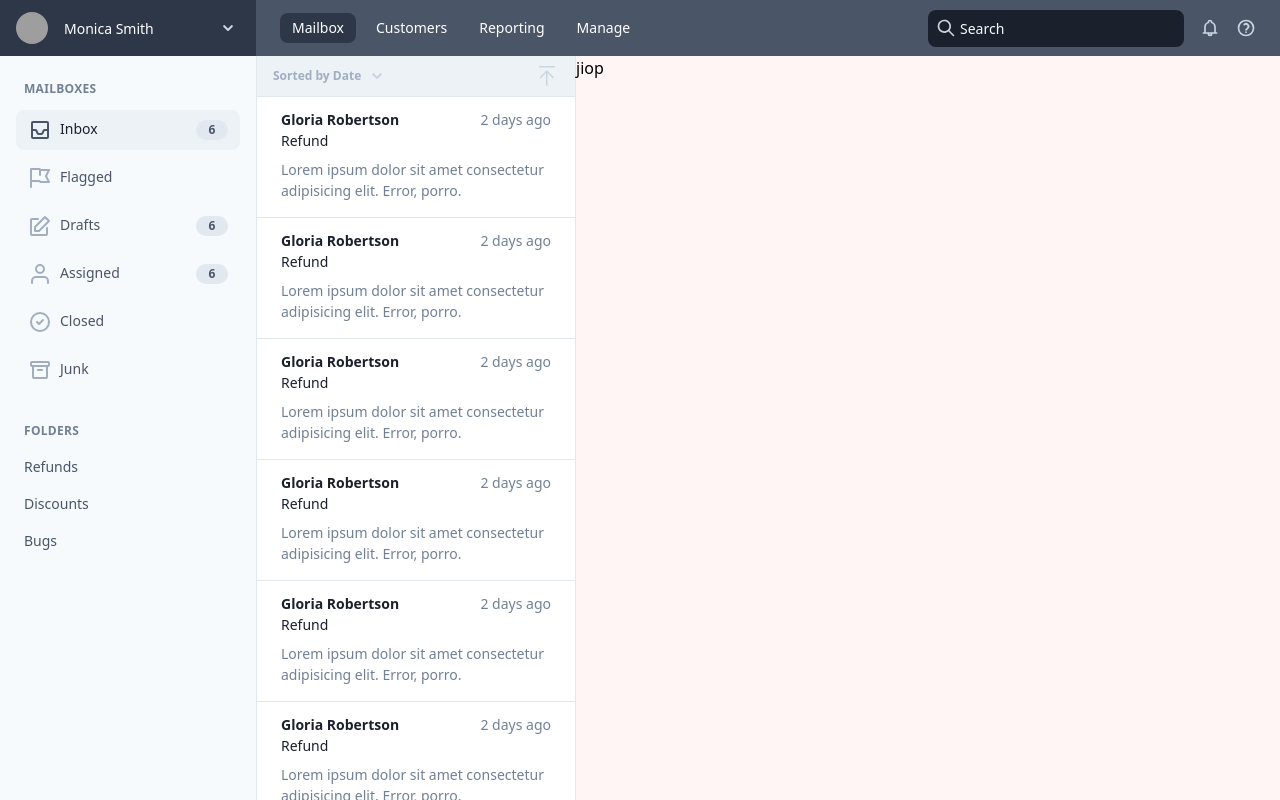
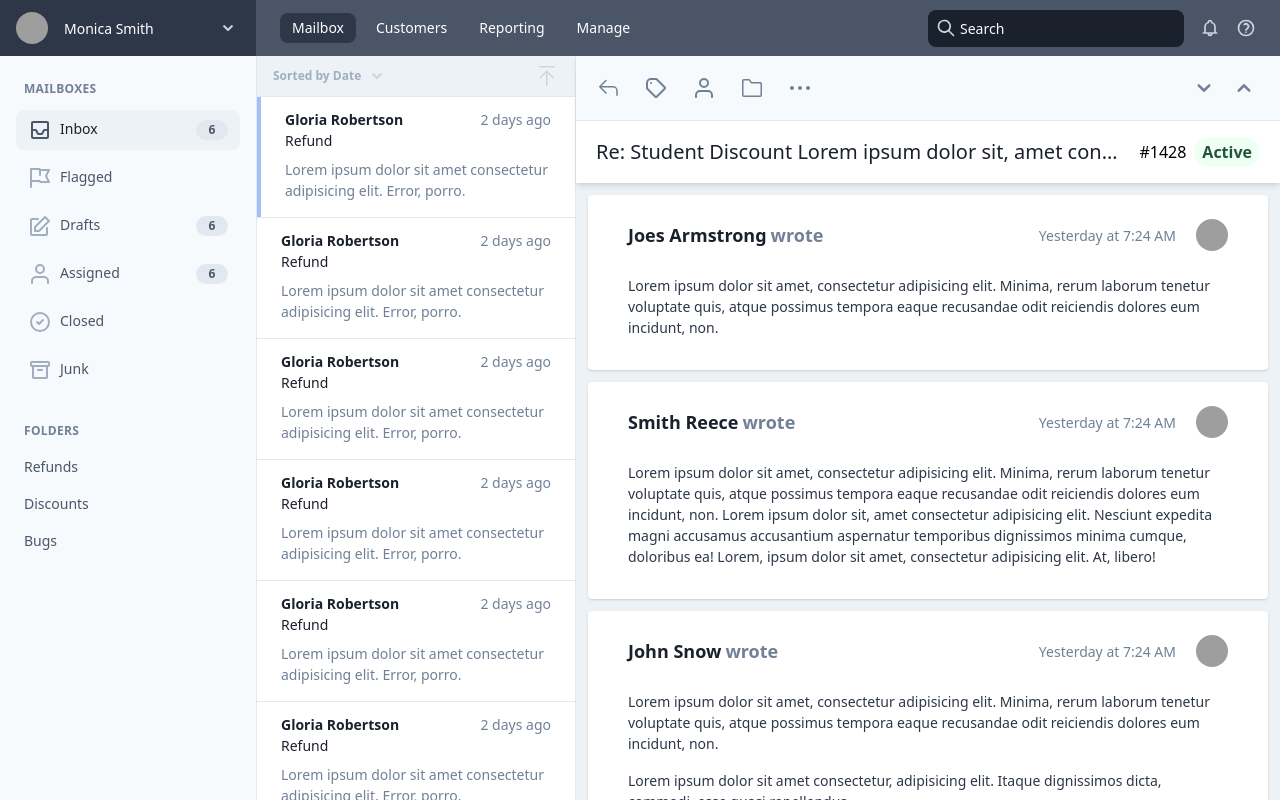
Before and after one commit to Midstackdev/vue-tailwind-workcation, a Vue app: page /inbox in a window 1280 px wide. Built offline with nearby package versions, Linux system fonts and the light colour scheme; grey boxes are pictures that could not be loaded; the HTML template or start-up script is replaced by a standard one; what @tailwindcss/custom-forms would draw is missing.

Commit message:
Inbox main content

```diff
--- /dev/null
+++ b/src/components/inbox/Content.vue
@@ -0,0 +1,117 @@
+<template>
+   <div class="flex-1 flex flex-col w-0">
+     <div class="relative shadow-md">
+       <div class="flex items-center justify-between px-5 py-4 bg-gray-100 border-b">
+        <div class="flex items-center">
+          <button class="focus:outline-none">
+           <svg class="h-6 w-6 fill-current text-gray-600" xmlns="http://www.w3.org/2000/svg" viewBox="0 0 24 24" width="24" height="24">
+            <path d="M10.53 5.03a.75.75 0 10-1.06-1.06l-6.25 6.25a.75.75 0 000 1.06l6.25 6.25a.75.75 0 101.06-1.06L5.56 11.5H17a3.248 3.248 0 013.25 3.248v4.502a.75.75 0 001.5 0v-4.502A4.748 4.748 0 0017 10H5.56l4.97-4.97z"></path>
+           </svg>
+          </button>
+          <button class="ml-6 focus:outline-none">
+           <svg class="h-6 w-6 fill-current text-gray-600" xmlns="http://www.w3.org/2000/svg" viewBox="0 0 24 24" width="24" height="24">
+            <path d="M2.59 13.41A1.98 1.98 0 0 1 2 12V7a5 5 0 0 1 5-5h4.99c.53 0 1.04.2 1.42.59l8 8a2 2 0 0 1 0 2.82l-8 8a2 2 0 0 1-2.82 0l-8-8zM20 12l-8-8H7a3 3 0 0 0-3 3v5l8 8 8-8zM7 8a1 1 0 1 1 0-2 1 1 0 0 1 0 2z"/>
+           </svg>
+          </button>
+          <button class="ml-6 focus:outline-none">
+           <svg class=" w-6 h-6 fill-current text-gray-600" xmlns="http://www.w3.org/2000/svg" viewBox="0 0 24 24" width="24" height="24">
+             <path class="heroicon-ui" d="M12 12a5 5 0 1 1 0-10 5 5 0 0 1 0 10zm0-2a3 3 0 1 0 0-6 3 3 0 0 0 0 6zm9 11a1 1 0 0 1-2 0v-2a3 3 0 0 0-3-3H8a3 3 0 0 0-3 3v2a1 1 0 0 1-2 0v-2a5 5 0 0 1 5-5h8a5 5 0 0 1 5 5v2z"/>
+           </svg>
+          </button>
+          <button class="ml-6 focus:outline-none">
+           <svg class=" w-6 h-6 fill-current text-gray-600" xmlns="http://www.w3.org/2000/svg" viewBox="0 0 24 24" width="24" height="24">
+            <path fill-rule="evenodd" d="M3.75 4.5a.25.25 0 00-.25.25v14.5c0 .138.112.25.25.25h16.5a.25.25 0 00.25-.25V7.687a.25.25 0 00-.25-.25h-8.471a1.75 1.75 0 01-1.447-.765L8.928 4.61a.25.25 0 00-.208-.11H3.75zM2 4.75C2 3.784 2.784 3 3.75 3h4.971c.58 0 1.12.286 1.447.765l1.404 2.063a.25.25 0 00.207.11h8.471c.966 0 1.75.783 1.75 1.75V19.25A1.75 1.75 0 0120.25 21H3.75A1.75 1.75 0 012 19.25V4.75z"></path>
+           </svg>
+          </button>
+          <button class="ml-6 focus:outline-none">
+           <svg class=" w-6 h-6 fill-current text-gray-600" xmlns="http://www.w3.org/2000/svg" viewBox="0 0 24 24" width="24" height="24">
+            <path fill-rule="evenodd" d="M6 12a2 2 0 11-4 0 2 2 0 014 0zm8 0a2 2 0 11-4 0 2 2 0 014 0zm6 2a2 2 0 100-4 2 2 0 000 4z"></path>
+           </svg>
+          </button>
+        </div>
+        <div class="flex items-center">
+          <button class="focus:outline-none">
+           <svg class="h-8 w-8 fill-current text-gray-600" xmlns="http://www.w3.org/2000/svg" viewBox="0 0 24 24" width="24" height="24">
+            <path d="M15.3 9.3a1 1 0 0 1 1.4 1.4l-4 4a1 1 0 0 1-1.4 0l-4-4a1 1 0 0 1 1.4-1.4l3.3 3.29 3.3-3.3z"/>
+           </svg>
+          </button>
+          <button class="ml-2 focus:outline-none">
+            <svg class="h-8 w-8 fill-current text-gray-600" xmlns="http://www.w3.org/2000/svg" viewBox="0 0 24 24" width="24" height="24">
+              <path class="heroicon-ui" d="M8.7 14.7a1 1 0 0 1-1.4-1.4l4-4a1 1 0 0 1 1.4 0l4 4a1 1 0 0 1-1.4 1.4L12 11.42l-3.3 3.3z"/>
+            </svg>
+          </button>
+        </div>
+       </div>
+       <div class="flex items-center justify-between px-5 py-4 bg-white">
+         <h3 class="text-xl text-gray-900 truncate">Re: Student Discount Lorem ipsum dolor sit, amet consectetur adipisicing elit. Porro earum sapiente, quidem non veritatis enim.</h3>
+         <div class="ml-4 flex-shrink-0">
+           <span>#1428</span>
+           <span class="ml-2 font-semibold text-green-900 bg-green-100 rounded-full px-2 py-1">Active</span>
+         </div>
+       </div>
+     </div>
+     <div class="p-3 flex-1 overflow-y-auto">
+       <article class="px-10 pt-6 pb-8 bg-white rounded lg shadow">
+         <div class="flex items-center justify-between">
+           <p class="text-lg font-semibold">
+             <span class="mr-1 text-gray-900">Joes Armstrong</span>
+             <span class="text-gray-600">wrote</span>
+           </p>
+           <div class="flex items-center">
+             <span class="text-sm text-gray-600">
+               Yesterday at 7:24 AM
+             </span>
+             <img class="ml-5 h-8 w-8 rounded-full object-cover" src="https://images.unsplash.com/photo-1533063392863-a7e43da2afeb?ixlib=rb-1.2.1&ixid=eyJhcHBfaWQiOjEyMDd9&auto=format&fit=crop&w=144&q=80" alt="">
+           </div>
+         </div>
+         <div class="mt-6 text-gray-800 text-sm">
+           <p>Lorem ipsum dolor sit amet, consectetur adipisicing elit. Minima, rerum laborum tenetur voluptate quis, atque possimus tempora eaque recusandae odit reiciendis dolores eum incidunt, non.</p>
+         </div>
+       </article>
+       <article class="mt-3 px-10 pt-6 pb-8 bg-white rounded lg shadow">
+         <div class="flex items-center justify-between">
+           <p class="text-lg font-semibold">
+             <span class="mr-1 text-gray-900">Smith Reece</span>
+             <span class="text-gray-600">wrote</span>
+           </p>
+           <div class="flex items-center">
+             <span class="text-sm text-gray-600">
+               Yesterday at 7:24 AM
+             </span>
+             <img class="ml-5 h-8 w-8 rounded-full object-cover" src="https://images.unsplash.com/photo-1533063392863-a7e43da2afeb?ixlib=rb-1.2.1&ixid=eyJhcHBfaWQiOjEyMDd9&auto=format&fit=crop&w=144&q=80" alt="">
+           </div>
+         </div>
+         <div class="mt-6 text-gray-800 text-sm">
+           <p>Lorem ipsum dolor sit amet, consectetur adipisicing elit. Minima, rerum laborum tenetur voluptate quis, atque possimus tempora eaque recusandae odit reiciendis dolores eum incidunt, non. Lorem ipsum dolor sit, amet consectetur adipisicing elit. Nesciunt expedita magni accusamus accusantium aspernatur temporibus dignissimos minima cumque, doloribus ea! Lorem, ipsum dolor sit amet, consectetur adipisicing elit. At, libero!</p>
+         </div>
+       </article>
+       <article class="mt-3 px-10 pt-6 pb-8 bg-white rounded lg shadow">
+         <div class="flex items-center justify-between">
+           <p class="text-lg font-semibold">
+             <span class="mr-1 text-gray-900">John Snow</span>
+             <span class="text-gray-600">wrote</span>
+           </p>
+           <div class="flex items-center">
+             <span class="text-sm text-gray-600">
+               Yesterday at 7:24 AM
+             </span>
+             <img class="ml-5 h-8 w-8 rounded-full object-cover" src="https://images.unsplash.com/photo-1533063392863-a7e43da2afeb?ixlib=rb-1.2.1&ixid=eyJhcHBfaWQiOjEyMDd9&auto=format&fit=crop&w=144&q=80" alt="">
+           </div>
+         </div>
+         <div class="mt-6 text-gray-800 text-sm">
+           <p>Lorem ipsum dolor sit amet, consectetur adipisicing elit. Minima, rerum laborum tenetur voluptate quis, atque possimus tempora eaque recusandae odit reiciendis dolores eum incidunt, non.</p>
+           <p class="mt-4">Lorem ipsum dolor sit amet consectetur, adipisicing elit. Itaque dignissimos dicta, commodi, esse quasi repellendus.</p>
+           <p class="mt-4 font-semibold text-gray-900">Monica White</p>
+           <p>Customer Service</p>
+         </div>
+       </article>
+     </div>
+   </div>
+</template>
+
+<script>
+
+  export default {
+
+  }
+</script>
--- a/src/components/inbox/ContentPreview.vue
+++ b/src/components/inbox/ContentPreview.vue
@@ -1,6 +1,6 @@
 <template>
   <div class="flex flex-col w-full max-w-xs flex-grow border-l border-r">
-    <div class="flex-shrink-0 px-4 py-2 flex items-center justify-between border-b">
+    <div class="relative flex-shrink-0 px-4 py-2 flex items-center justify-between border-b bg-gray-200">
       <button class="flex items-center text-xs font-semibold text-gray-500">
         Sorted by Date
 
@@ -16,7 +16,7 @@
       </button>
     </div>
     <div class="flex-1 overflow-y-auto">
-      <a href="#" class="block px-6 pt-3 pb-4 bg-white">
+      <a href="#" class="block px-6 pt-3 pb-4 bg-white border-l-4 border-solid border-indigo-300 bor">
         <div class="flex justify-between">
           <span class="text-sm font-semibold text-gray-900">Gloria Robertson</span>
           <span class="text-sm text-gray-600">2 days ago</span>
--- a/src/views/Inbox.vue
+++ b/src/views/Inbox.vue
@@ -5,7 +5,7 @@
       <Sidebar />
       <main class="flex-1 flex bg-gray-200">
         <ContentPreview />
-        <div class="flex-1 bg-red-100">jiop</div>
+        <Content />
       </main>
     </div>
   </div>
@@ -15,12 +15,14 @@
   import Header from '@/components/inbox/Header'
   import Sidebar from '@/components/inbox/Sidebar'
   import ContentPreview from '@/components/inbox/ContentPreview'
+  import Content from '@/components/inbox/Content'
 
   export default {
     components:{
       Header,
       Sidebar,
       ContentPreview,
+      Content,
     }
   }
 </script>
```
